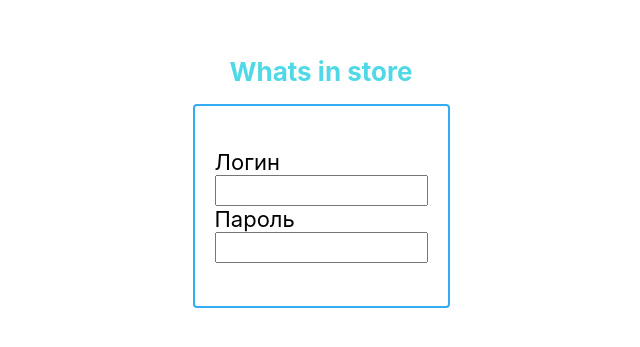
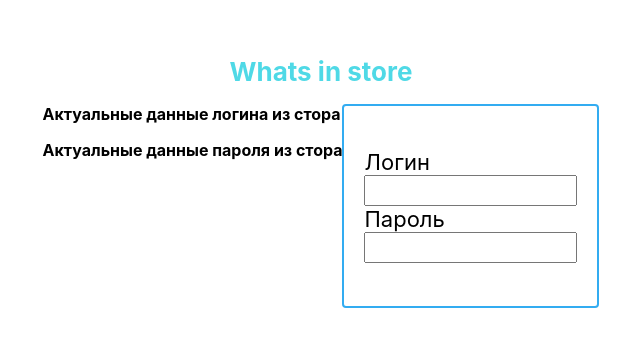
Before and after one commit to fedorukvl/react-store-check, a React (Create React App) app: page / in a window 1280 px wide. Shown: the part 227-574 px from the top of the page, without its empty margins (319-959 px from the left). Built offline with nearby package versions, Linux system fonts and the light colour scheme.

Commit message:
Сверстан компонент ResultWindow

```diff
--- a/src/App.js
+++ b/src/App.js
@@ -1,7 +1,7 @@
 import React from 'react';
 import './App.css';
 import AuthForm from './Components/Auth/Auth-form';
-
+import ResultWindow from './Components/ResultWindow/Result-window';
 
 function App() {
   return (
@@ -10,6 +10,9 @@ function App() {
         <h1 className="app__title">Whats in store</h1>
       </header>
       <main className="app__info-windows">
+      <section>
+          <ResultWindow/>
+        </section>
         <section>
           <AuthForm/>
         </section>
--- /dev/null
+++ b/src/Components/ResultWindow/Result-window.jsx
@@ -0,0 +1,20 @@
+import React from "react";
+import { useSelector } from "react-redux";
+
+function ResultWindow() {
+  const { login, password } = useSelector((state) => state);
+  return (
+    <div className="result">
+      <strong className="result__login-title">
+        Актуальные данные логина из стора
+      </strong>
+      <p className="result__login">{login}</p>
+      <strong className="result__password-title">
+        Актуальные данные пароля из стора
+      </strong>
+      <p className="result__password">{password}</p>
+    </div>
+  );
+}
+
+export default ResultWindow;
```
